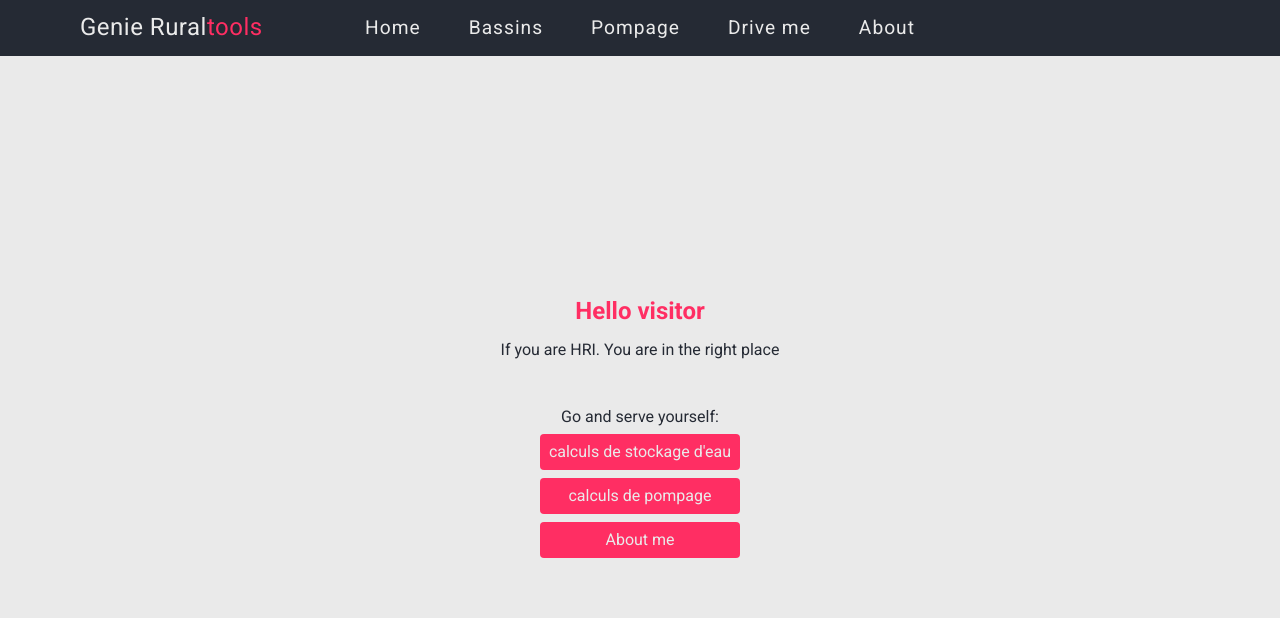
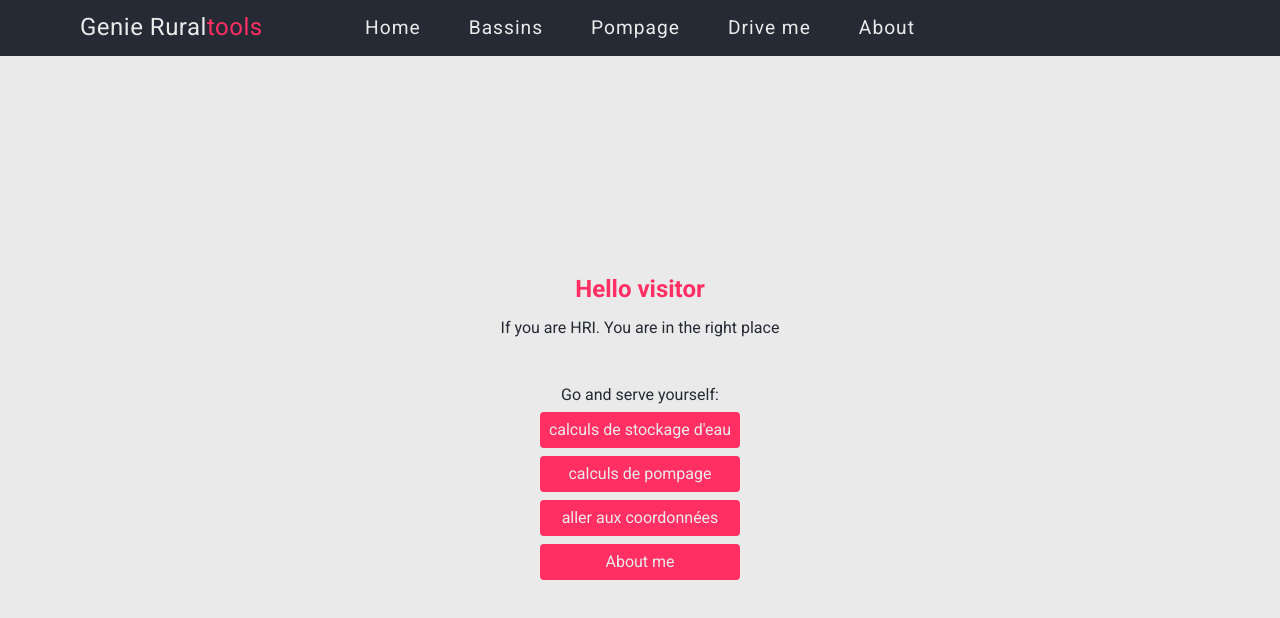
Before and after one commit to anas-asimi/gr-tools, a React (Vite) app: page / in a window 1280 px wide. Shown: the top 618 px of the page. Built offline with nearby package versions, Linux system fonts and the light colour scheme.

Commit message:
add drive link to home

```diff
--- a/src/pages/Home.jsx
+++ b/src/pages/Home.jsx
@@ -10,6 +10,7 @@ export const Home = () => {
         <p>Go and serve yourself:</p>
         <Link to="/bassins" >calculs de stockage d'eau</Link>
         <Link to="/pompage" >calculs de pompage</Link>
+        <Link to="/drive-me" >aller aux coordonnées</Link>
         <Link to="/about" >About me</Link>
       </div>
     </main>
```
